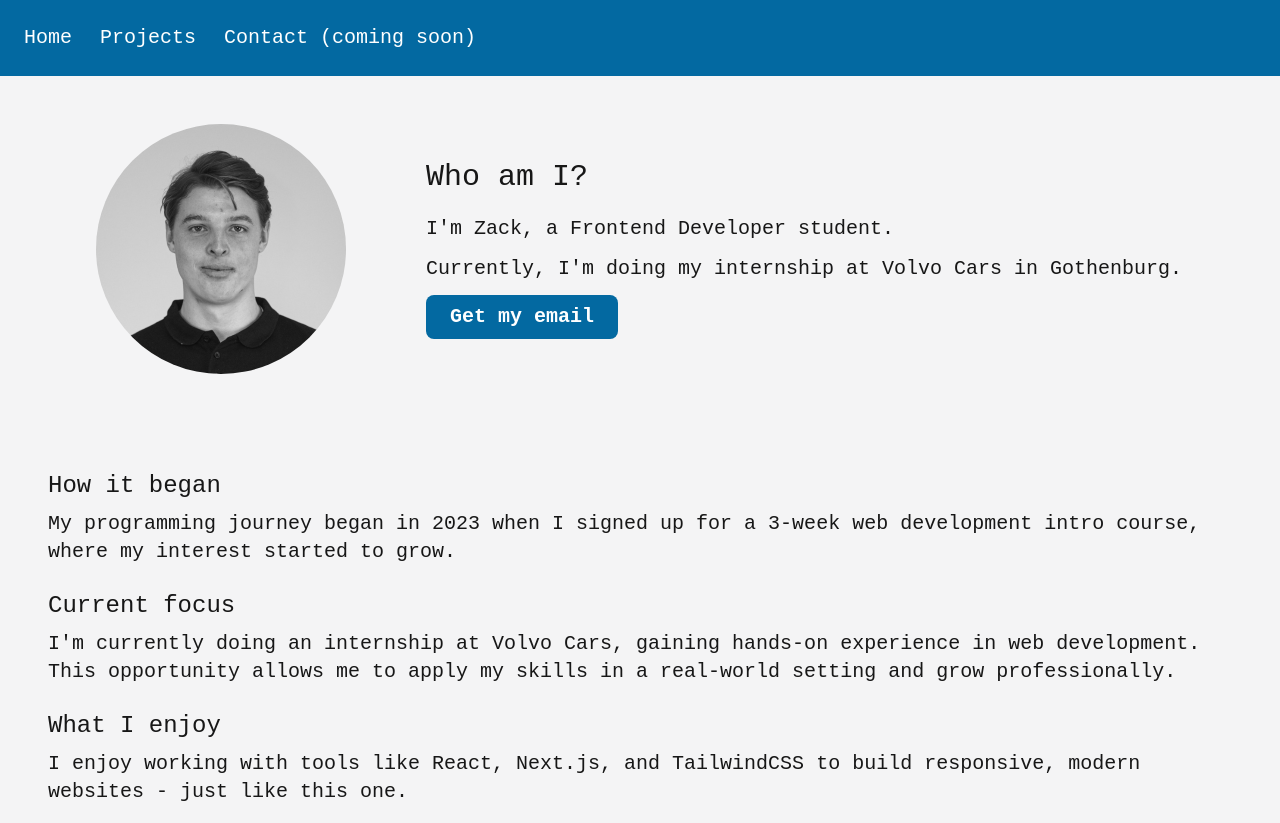
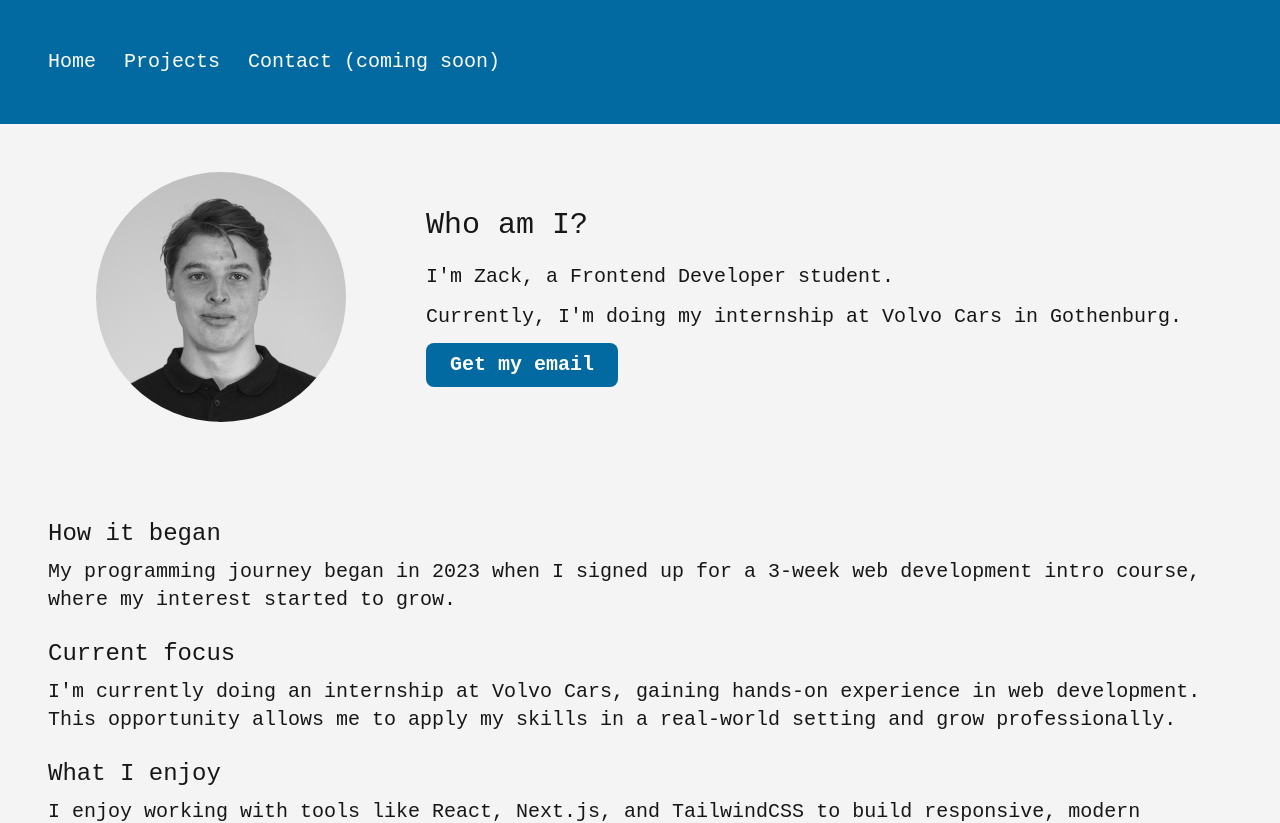
Before and after one commit to zackforssberg/portfolio, a Next.js app: page / in a window 1280 px wide. Shown: the top 823 px of the page. Built offline with nearby package versions, Linux system fonts and the light colour scheme.

Commit message:
updated padding on nav menu

```diff
--- a/src/app/components/Navbar.tsx
+++ b/src/app/components/Navbar.tsx
@@ -19,7 +19,7 @@ export default function Navbar() {
   }, []);
 
   return (
-    <nav className="bg-sky-700 p-4 md:p-6">
+    <nav className="bg-sky-700 p-4 md:p-8 lg:p-12">
       <div className="flex items-center justify-between">
         {/* Logo */}
         {/* <div className="text-white text-lg font-bold">
```
